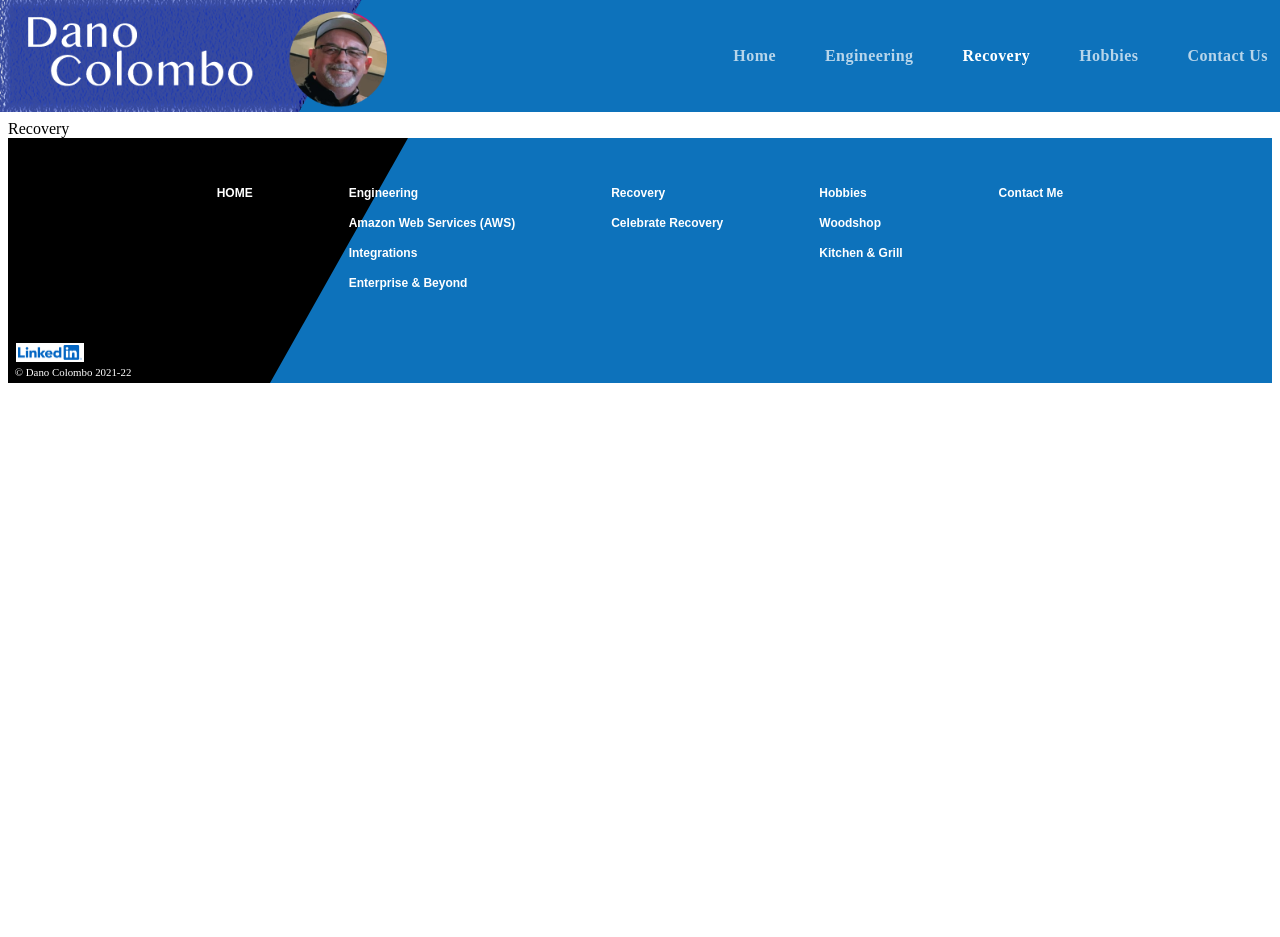
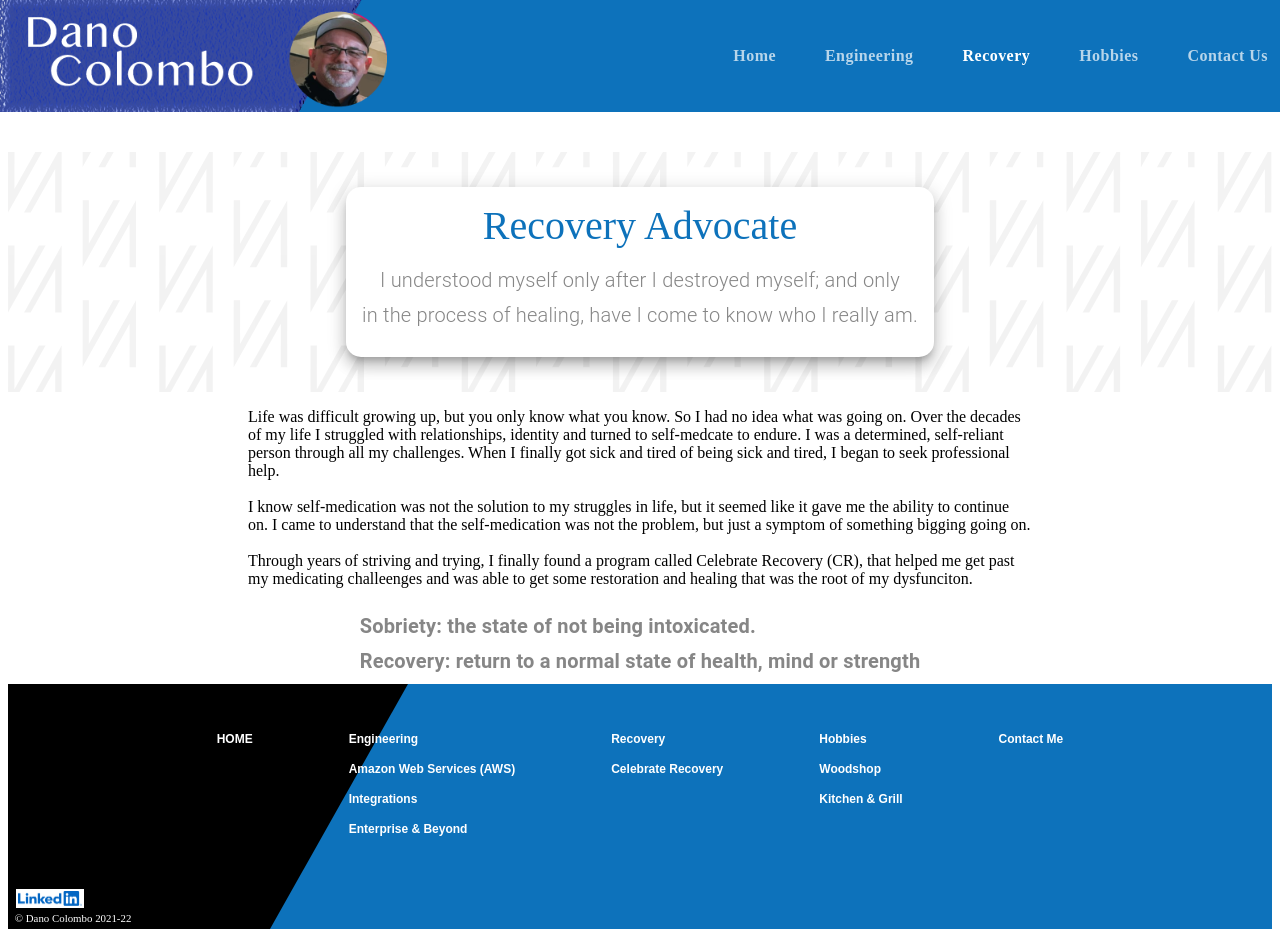
Before and after one commit to danocolombo/pw-material, a React (Create React App) app: page /recovery in a window 1280 px wide. Before the commit the page ends 800 px from the top, so only its background shows below. Built offline with nearby package versions, Linux system fonts and the light colour scheme.

Commit message:
recovery page added

```diff
--- a/src/components/App.js
+++ b/src/components/App.js
@@ -7,6 +7,7 @@ import theme from "./ui/theme";
 import { BrowserRouter, Route, Switch } from "react-router-dom";
 import LandingPage from "./LandingPage";
 import EngineeringPage from "./EngineeringPage";
+import RecoveryPage from "./RecoveryPage";
 import AWS from "./AWSPage";
 import Contact from "./contactme";
 
@@ -21,6 +22,7 @@ function App() {
           {/* <Route exact path="/" component={() => <div style={{height: "500px"}}>HOME</div>}/> */}
           <Route exact path="/" render={(props) => <LandingPage setValue={setValue} setSelectedIndex={setSelectedIndex} />}/>
           <Route exact path="/engineering" render={(props) => <EngineeringPage setValue={setValue} setSelectedIndex={setSelectedIndex} />}/>
+          <Route exact path="/recovery" render={(props) => <RecoveryPage setValue={setValue} setSelectedIndex={setSelectedIndex} />}/>
           <Route
             exact
             path="/aws"
@@ -45,7 +47,7 @@ function App() {
           />
           <Route exact path="/integrations" component={() => <div>Integrations</div>} />
           <Route exact path="/enterprise" component={() => <div>Enterprise</div>} />
-          <Route exact path="/recovery" component={() => <div>Recovery</div>} />
+          {/* <Route exact path="/recovery" component={() => <div>Recovery</div>} /> */}
           <Route exact path="/cr" component={() => <div>Celebrate Recovery</div>} />
           <Route exact path="/hobbies" component={() => <div>Hobbies</div>} />
           <Route exact path="/woodshop" component={() => <div>Woodshop</div>} />
--- /dev/null
+++ b/src/components/RecoveryPage.js
@@ -0,0 +1,254 @@
+import React from "react";
+import Lottie from "react-lottie";
+import { makeStyles, useTheme } from "@material-ui/core/styles";
+import { Link } from "react-router-dom";
+import Grid from "@material-ui/core/Grid";
+import Button from "@material-ui/core/Button";
+import ButtonArrow from "./ui/ButtonArrow";
+import Typography from "@material-ui/core/Typography";
+import useMediaQuery from "@material-ui/core/useMediaQuery";
+import Card from "@material-ui/core/Card";
+import CardContent from "@material-ui/core/CardContent";
+
+//import animationData from "../animations/landinganimation/data";
+import animationData from "../animations/developer/developer.json";
+import recoveryBackground from "../assets/repeatingBackground.svg";
+
+const useStyles = makeStyles((theme) => ({
+  animation: {
+    maxWidth: "50em",
+    minWidth: "21em",
+    marginTop: "2em",
+    marginLeft: "10%",
+    [theme.breakpoints.down("sm")]: {
+      maxWidth: "30em",
+    },
+  },
+  estimateButton: {
+    ...theme.typography.estimate,
+    backgroundColor: theme.palette.common.orange,
+    borderRadius: 50,
+    height: 45,
+    width: 145,
+    marginRight: 40,
+    "&:hover": {
+      backgroundColor: theme.palette.secondary.light,
+    },
+  },
+  buttonContainer: {
+    marginTop: "1em",
+  },
+  learnButtonHero: {
+    ...theme.typography.learnButton,
+    fontSize: "0.9rem",
+    height: 45,
+    width: 145,
+  },
+  learnButtonRecovery: {
+    ...theme.typography.learnButton,
+    fontSize: "0.9rem",
+    height: 45,
+    width: 145,
+    topMargin: "5em",
+  },
+  learnButton: {
+    ...theme.typography.learnButton,
+    fontSize: "0.7rem",
+    height: 35,
+    padding: 5,
+    [theme.breakpoints.down("sm")]: {
+      marginBottom: "2em",
+    },
+  },
+  mainContainer: {
+    marginTop: "5em",
+    [theme.breakpoints.down("md")]: {
+      marginTop: "3em",
+    },
+    [theme.breakpoints.down("xs")]: {
+      marginTop: "2em",
+    },
+  },
+  heroTextContainer: {
+    minWidth: "21.5em",
+    marginLeft: "1em",
+    [theme.breakpoints.down("xs")]: {
+      marginLeft: 0,
+    },
+  },
+  specialText: {
+    fontFamily: "Pacifico",
+    color: theme.palette.common.orange,
+  },
+  subtitle: {
+    marginBottom: "1em",
+  },
+  icon: {
+    marginLeft: "2em",
+    [theme.breakpoints.down("xs")]: {
+      marginLeft: 0,
+    },
+  },
+  serviceContainer: {
+    marginTop: "12em",
+    [theme.breakpoints.down("sm")]: {
+      padding: 25,
+    },
+  },
+  recoveryQutote: {
+    marginBottom: "0px",
+  },
+  revolutionBackground: {
+    backgroundImage: `url(${recoveryBackground})`,
+    backgroundPosition: "center",
+    backgroundSize: "cover",
+    backgroundRepeat: "no-repeat",
+    height: "100%",
+    width: "100%",
+  },
+  recoveryCard: {
+    position: "absolute",
+    boxShadow: theme.shadows[10],
+    borderRadius: 15,
+    // padding: "5em",
+    [theme.breakpoints.down("sm")]: {
+      paddingTop: "8em",
+      paddingBottom: "8em",
+      paddingLeft: 0,
+      paddingRight: 0,
+      borderRadius: 0,
+      width: "100%",
+    },
+  },
+  recoveryBackground: {
+    backgroundImage: `url(${recoveryBackground})`,
+    backgroundPosition: "center",
+    backgroundSize: "cover",
+    backgroundRepeat: "no-repeat",
+    height: "100%",
+    width: "100%",
+  },
+  quoter: {
+    alignItems: "center",
+    marginLeft: "15rem",
+    fontStyle: "italic",
+    fontSize: "2em",
+  },
+  introParagraph: {
+    alignItems: "center",
+    paddingTop: "1rem",
+    paddingRight: "15rem",
+    paddingBottom: "1rem",
+    paddingLeft: "15rem",
+  },
+  SobrietyRecoveryDefs: {
+    alignItems: "center",
+    // fontFamily: "Tahoma",
+    marginTop: "5px",
+    marginBottom: "5px",
+    fontWeight: 600,
+  },
+}));
+
+export default function LandingPage(props) {
+  const classes = useStyles();
+  const theme = useTheme();
+  const matchesSM = useMediaQuery(theme.breakpoints.down("sm"));
+  const matchesXS = useMediaQuery(theme.breakpoints.down("xs"));
+
+  const defaultOptions = {
+    loop: true,
+    autoplay: true,
+    animationData: animationData,
+    rendererSettings: {
+      preserveAspectRatio: "xMidYMid slice",
+    },
+  };
+
+  return (
+    <Grid container direction="column" className={classes.mainContainer}>
+      <Grid item>
+        {/*-----The Recovery Block-----*/}
+        <Grid
+          container
+          style={{ height: "15em", marginTop: "0em" }}
+          alignItems="center"
+          justify="center"
+        >
+          <Card className={classes.recoveryCard}>
+            <CardContent>
+              <Grid
+                container
+                direction="column"
+                style={{ textAlign: "center" }}
+              >
+                <Grid item>
+                  <Typography variant="h3" gutterBottom>
+                    Recovery Advocate
+                  </Typography>
+                </Grid>
+                <Grid item>
+                  <Typography
+                    variant="subtitle1"
+                    className={classes.recoveryQutote}
+                  >
+                    I understood myself only after I destroyed myself; and only
+                    <br />
+                    in the process of healing, have I come to know who I really
+                    am.
+                  </Typography>
+                </Grid>
+              </Grid>
+            </CardContent>
+          </Card>
+          <div className={classes.recoveryBackground} />
+        </Grid>
+      </Grid>
+      {/* <Grid item>
+        <Grid>
+          <Grid
+          container
+          justifyContent="space-around"
+          alignItems="center"
+          direction="row">
+            Left</Grid>
+          <Grid>Right</Grid>
+        </Grid>
+      </Grid> */}
+      <Grid item>
+        <Grid>
+          <Grid
+            container
+            justifyContent="space-around"
+            alignItems="center"
+            direction="row"
+          >
+            <Typography variant="bodyPlain" className={classes.introParagraph}>
+              Life was difficult growing up, but you only know what you know. So I had no idea what was going on.
+              Over the decades of my life I struggled with relationships, identity and turned to self-medcate to endure.
+              I was a determined, self-reliant person through all my challenges. When I finally got sick and tired
+              of being sick and tired, I began to seek professional help.<br/><br/>
+              I know self-medication was not the solution to my struggles in life, but it seemed like it gave me
+              the ability to continue on. I came to understand that the self-medication was not the problem, but
+              just a symptom of something bigging going on.<br/><br/>
+              Through years of striving and trying, I finally found a program called Celebrate Recovery (CR), that
+              helped me get past my medicating challeenges and was able to get some restoration and healing that was
+              the root of my dysfunciton.
+            </Typography>
+          </Grid>
+          <Grid
+          container
+          justifyContent="space-around"
+          alignItems="center"
+          direction="row">
+            <Typography variant="subtitle1" className={classes.SobrietyRecoveryDefs}>
+              Sobriety: the state of not being intoxicated.<br/>
+              Recovery: return to a normal state of health, mind or strength
+            </Typography>
+          </Grid>
+        </Grid>
+      </Grid>
+
+    </Grid>
+  );
+}
--- a/src/components/contactme.js
+++ b/src/components/contactme.js
@@ -197,9 +197,9 @@ export default function Contact(props) {
               <Typography
                 variant="body1"
                 align={matchesMD ? "center" : undefined}
-                style={{ color: theme.palette.common.blue }}
+                style={{ color: theme.palette.common.blue, paddingLeft: "10px", paddingRight: "20px" }}
               >
-                I'm waiting
+                Drop me a direct message, <br/>or use the form below.
               </Typography>
             </Grid>
             {/* <Grid item container style={{ marginTop: "2em" }}>
--- a/src/components/ui/theme.js
+++ b/src/components/ui/theme.js
@@ -69,6 +69,11 @@ export default createTheme({
       color: arcGrey,
       fontWeight: 300,
     },
+    bodyPlain: {
+      fontSize: "1rem",
+      color: arcGrey,
+      fontWeight: 300,
+    },
     caption: {
       fontSize: "1rem",
       fontWeight: 300,
```
